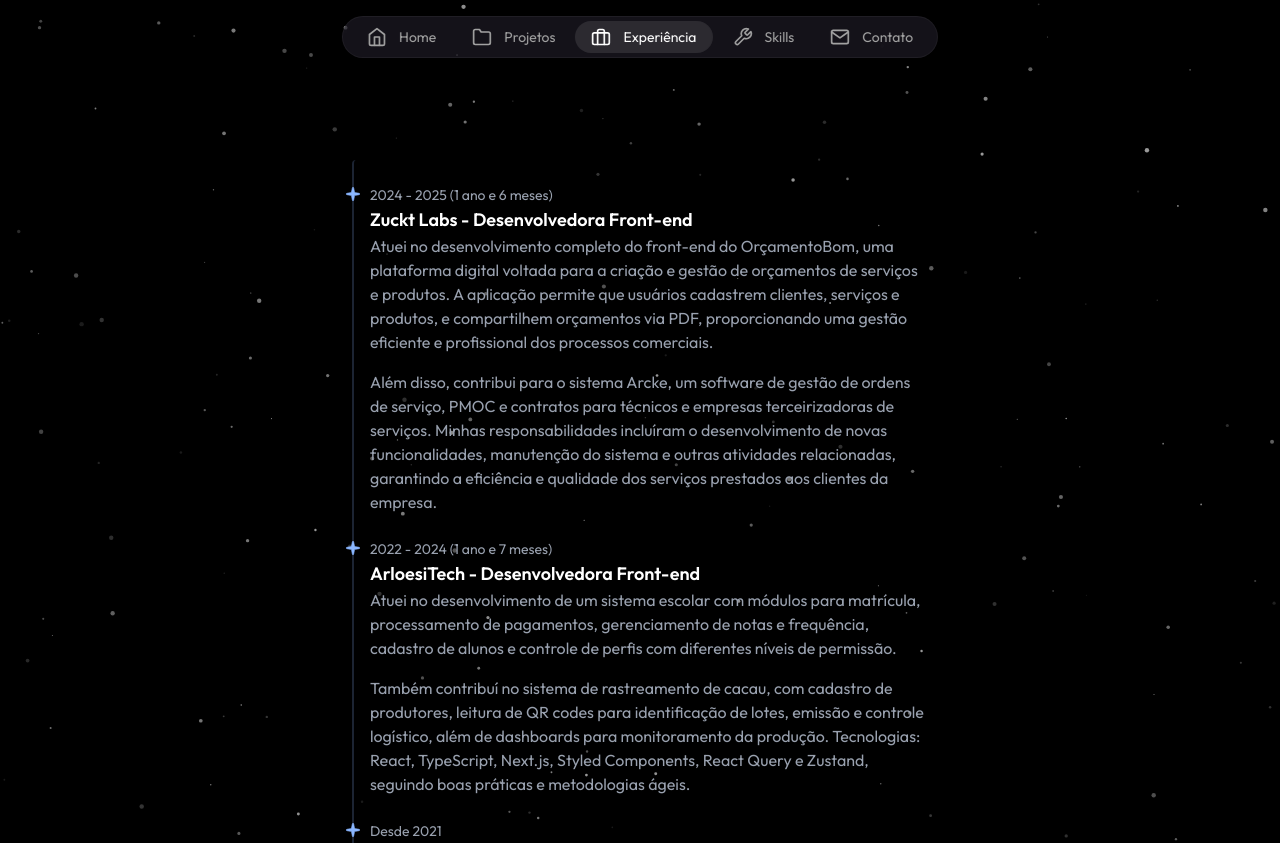
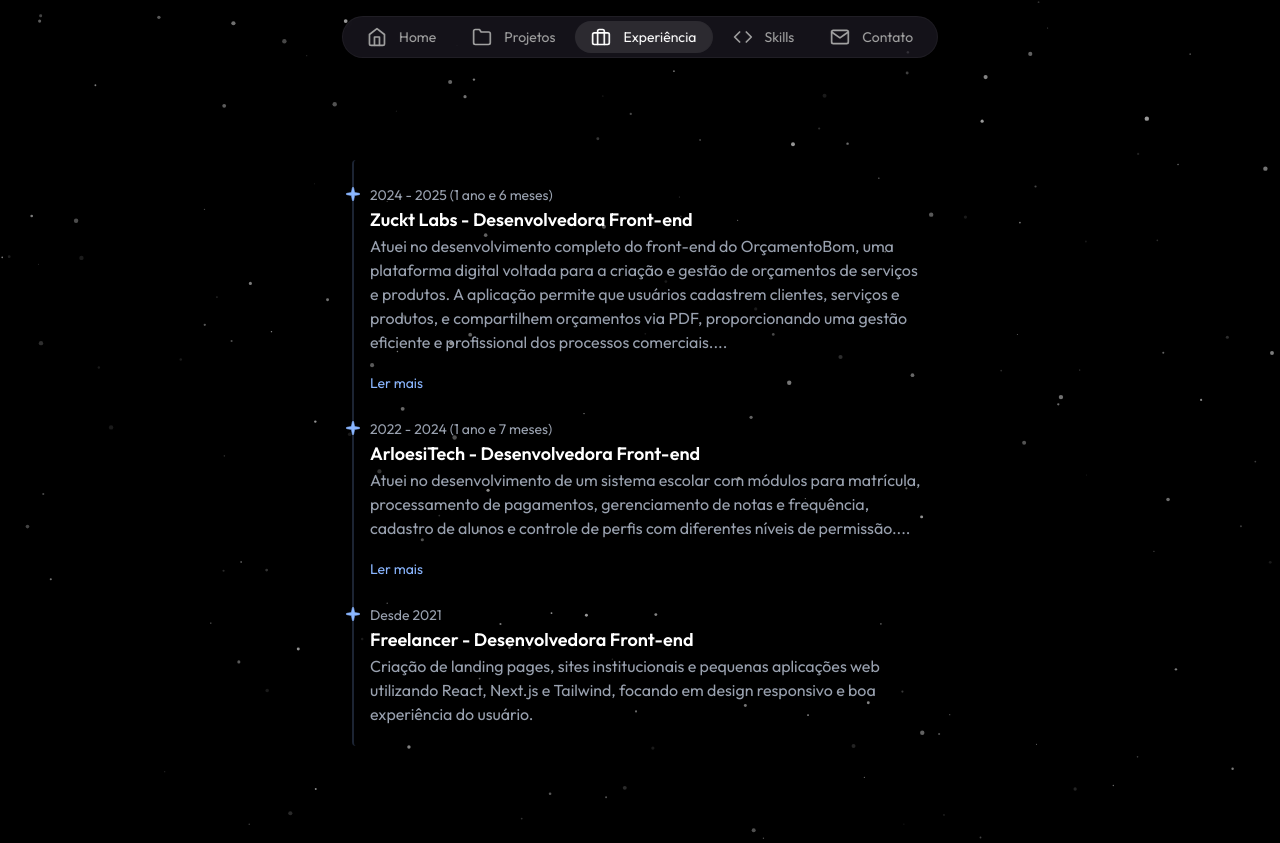
Before and after one commit to itsrasfa/portfolio-v3, a Next.js app: page /experience in a window 1280 px wide. Shown: the top 843 px of the page. Built offline with nearby package versions, Linux system fonts and the light colour scheme.

Commit message:
refine skills section layout and tighten spacing

```diff
--- a/src/components/Contact.tsx
+++ b/src/components/Contact.tsx
@@ -17,7 +17,7 @@
 
   return (
     <Layout>
-      <section className="relative z-10 text-center mx-auto max-w-7xl px-5 pt-30 pb-24 md:pt-40 flex flex-col gap-12 text-white">
+      <section className="relative z-10 text-center mx-auto max-w-7xl px-5  pt-25 md:pt-30 pb-24  flex flex-col gap-12 text-white">
         <div>
           <h1 className="text-center text-3xl md:text-5xl font-bold bg-gradient-to-r from-[#8ab6ff] via-[#aecbff] to-[#dde9ff] bg-clip-text text-transparent">
             Vamos trabalhar juntos
--- a/src/components/Experience.tsx
+++ b/src/components/Experience.tsx
@@ -1,5 +1,7 @@
+'use client';
 import { Sparkle } from 'lucide-react';
 import { Layout } from './Layout';
+import { useState } from 'react';
 
 const experiences = [
   {
@@ -28,12 +30,27 @@
 ];
 
 export const Experience = () => {
+  const [expanded, setExpanded] = useState<number | null>(null);
+
+  const toggleExpand = (index: number) => {
+    setExpanded((prev) => (prev === index ? null : index));
+  };
+
   return (
     <main className="relative min-h-screen w-full overflow-hidden bg-black text-white">
       <Layout>
         <section className="relative z-10 mx-auto max-w-7xl px-6 pb-24 pt-20 md:pt-40 flex justify-center">
           <ol className="relative border-s-2 rounded border-[#8ab6ff]/20 w-full max-w-xl">
-            {experiences.map((job, i) => (
+            {experiences.map((job, i) => {
+              const paragraphs = job.summary
+                .split('\n')
+                .filter(Boolean)
+                .map((p) => p.trim());
+
+              const isExpanded = expanded === i;
+              const shouldTruncate = paragraphs.length > 1 && !isExpanded;
+
+              return (
                 <li
                   key={i}
                   className="my-5 ms-4 opacity-0 animate-fade-up"
@@ -55,19 +72,33 @@
                   <h3 className="text-lg font-semibold text-white">
                     {job.company} - {job.role}
                   </h3>
-                {job.summary
-                  .split('\n')
-                  .filter(Boolean)
-                  .map((paragraph, idx) => (
+
+                  {shouldTruncate ? (
+                    <p className="mb-4 text-base font-normal text-gray-400">
+                      {paragraphs[0]}...
+                    </p>
+                  ) : (
+                    paragraphs.map((paragraph, idx) => (
                       <p
                         key={idx}
                         className="mb-4 text-base font-normal text-gray-400"
                       >
-                      {paragraph.trim()}
+                        {paragraph}
                       </p>
-                  ))}
+                    ))
+                  )}
+
+                  {paragraphs.length > 1 && (
+                    <button
+                      onClick={() => toggleExpand(i)}
+                      className="text-sm text-[#8ab6ff] hover:underline transition cursor-pointer"
+                    >
+                      {isExpanded ? 'Mostrar menos' : 'Ler mais'}
+                    </button>
+                  )}
                 </li>
-            ))}
+              );
+            })}
           </ol>
         </section>
       </Layout>
--- a/src/components/Header.tsx
+++ b/src/components/Header.tsx
@@ -1,7 +1,7 @@
 'use client';
 import Link from 'next/link';
 import { usePathname } from 'next/navigation';
-import { FiHome, FiFolder, FiBriefcase, FiTool, FiMail } from 'react-icons/fi';
+import { FiHome, FiFolder, FiBriefcase, FiCode, FiMail } from 'react-icons/fi';
 
 export const Header = () => {
   const pathname = usePathname();
@@ -10,7 +10,7 @@
     { href: '/', icon: FiHome, label: 'Home' },
     { href: '/projects', icon: FiFolder, label: 'Projetos' },
     { href: '/experience', icon: FiBriefcase, label: 'Experiência' },
-    { href: '/skills', icon: FiTool, label: 'Skills' },
+    { href: '/skills', icon: FiCode, label: 'Skills' },
     { href: '/contact', icon: FiMail, label: 'Contato' },
   ];
 
--- a/src/components/HeroSection.tsx
+++ b/src/components/HeroSection.tsx
@@ -6,20 +6,19 @@
   return (
     <div className="relative h-screen w-full overflow-hidden bg-black">
       <Layout>
+        {/* GLOW BACKGROUND ELEMENTS */}
         <div className="absolute bottom-0 left-1/2 z-10 h-full w-full -translate-x-1/2 transform overflow-visible">
+          {/* (os elementos de blur que você já tinha) */}
           <div className="absolute max-sm:bottom-[300px] bottom-[120px] left-1/2 h-[100px] w-[700px] max-sm:w-[300px] max-sm:h-[60px] -translate-x-1/2 transform bg-[radial-gradient(50%_50%_at_50%_50%,#5506ba_0%,rgba(10,10,10,0)_100%)] blur-[60px] max-sm:blur-[30px] will-change-[filter]" />
-
           <div className="absolute max-sm:bottom-[240px] bottom-[180px] left-[15%] h-[140px] w-[500px] max-sm:w-[200px] max-sm:h-[60px] bg-[radial-gradient(50%_50%_at_50%_50%,#296dff_0%,rgba(0,0,0,0)_100%)] blur-[80px] max-sm:blur-[30px] opacity-70" />
-
           <div className="absolute max-sm:bottom-[180px] bottom-[90px] right-[10%] h-[120px] w-[450px] max-sm:w-[180px] max-sm:h-[50px] bg-[radial-gradient(50%_50%_at_50%_50%,#ff2bd9_0%,rgba(0,0,0,0)_100%)] blur-[70px] max-sm:blur-[30px] opacity-60" />
-
           <div className="absolute max-sm:bottom-[120px] bottom-[250px] left-[40%] h-[90px] w-[400px] bg-[radial-gradient(50%_50%_at_50%_50%,#fda4ff_0%,rgba(0,0,0,0)_100%)] blur-[60px] opacity-40" />
-
           <div className="absolute max-sm:bottom-[60px] bottom-[300px] left-[5%] h-[100px] w-[350px] bg-[radial-gradient(50%_50%_at_50%_50%,#93c5fd_0%,rgba(0,0,0,0)_100%)] blur-[50px] opacity-50" />
         </div>
 
+        {/* TEXT + CTA */}
         <div className="relative z-30 flex h-full flex-col items-center justify-center text-center text-white px-6">
-          <h1 className="mx-auto max-w-[900px] text-center text-3xl sm:text-3xl md:text-5xl lg:text-6xl font-bold text-white/90 mb-4 leading-snug">
+          <h1 className="mx-auto max-w-[900px] text-center text-3xl sm:text-3xl md:text-5xl lg:text-6xl font-bold text-white/90 mb-4 leading-snug animate-fade-up">
             Desenvolvedora focada em criar{' '}
             <span
               style={{ fontFamily: 'var(--font-playfair-display)' }}
@@ -30,10 +29,13 @@
             envolventes e funcionais
           </h1>
 
-          <p className="mb-8 text-gray-200">Rafaela, Front-end Developer</p>
+          <p className="mb-8 text-gray-200 animate-fade-up [animation-delay:200ms]">
+            Rafaela, Front-end Developer
+          </p>
+
           <Link
             href="/CV.pdf"
-            className="flex items-center gap-3 cursor-pointer font-medium px-6 py-3 rounded-full bg-white/10 border border-white/10 text-white shadow-md backdrop-blur-md transition hover:bg-transparent hover:shadow-lg"
+            className="relative overflow-hidden flex items-center gap-3 cursor-pointer font-medium px-6 py-3 rounded-full bg-white/10 border border-white/10 text-white shadow-md backdrop-blur-md transition hover:bg-transparent hover:shadow-lg"
           >
             Download CV
             <SquareArrowOutUpRight size={17} />
--- a/src/components/Projects.tsx
+++ b/src/components/Projects.tsx
@@ -52,7 +52,7 @@
   return (
     <main className="relative min-h-screen w-full overflow-hidden bg-black text-white">
       <Layout>
-        <section className="relative z-10 mx-auto max-w-7xl px-5 pt-30 pb-24 md:pt-40 flex flex-col gap-8">
+        <section className="relative z-10 mx-auto max-w-7xl px-5 pt-25 pb-24 md:pt-30 flex flex-col gap-8">
           <div>
             <h1 className="text-center text-3xl md:text-5xl font-bold bg-gradient-to-r from-[#8ab6ff] via-[#aecbff] to-[#dde9ff] bg-clip-text text-transparent pb-2">
               Projetos em Destaque
--- a/src/components/Skills.tsx
+++ b/src/components/Skills.tsx
@@ -20,6 +20,7 @@
 import { FaGitAlt } from 'react-icons/fa';
 import { Layout } from '@/components/Layout';
 import { useEffect, useState } from 'react';
+import { Sparkles } from 'lucide-react';
 
 const icons = [
   { Icon: SiJavascript, label: 'JavaScript' },
@@ -74,7 +75,16 @@
 
   return (
     <Layout>
-      <div className="relative z-20 mt-32 p-1 flex items-center justify-center min-h-[400px] md:min-h-[600px] text-white">
+      <h2 className="text-center flex justify-center items-center gap-2 text-white/70 relative z-20 mt-32 px-18">
+        <Sparkles
+          size={16}
+          fill="#8ab6ff"
+          strokeWidth={1}
+          color="#8ab6ff"
+        />{' '}
+        Principais ferramentas e tecnologias do meu dia a dia
+      </h2>
+      <div className="relative z-20 p-1 flex items-center justify-center min-h-[400px] md:min-h-[500px] text-white">
         {orbitConfigs.map(({ size }, i) => (
           <div
             key={`circle-${i}`}
```
Also changed, not shown: src/app/globals.css (line endings or trailing spaces). Lines whose indentation alone changed are shown as unchanged.
